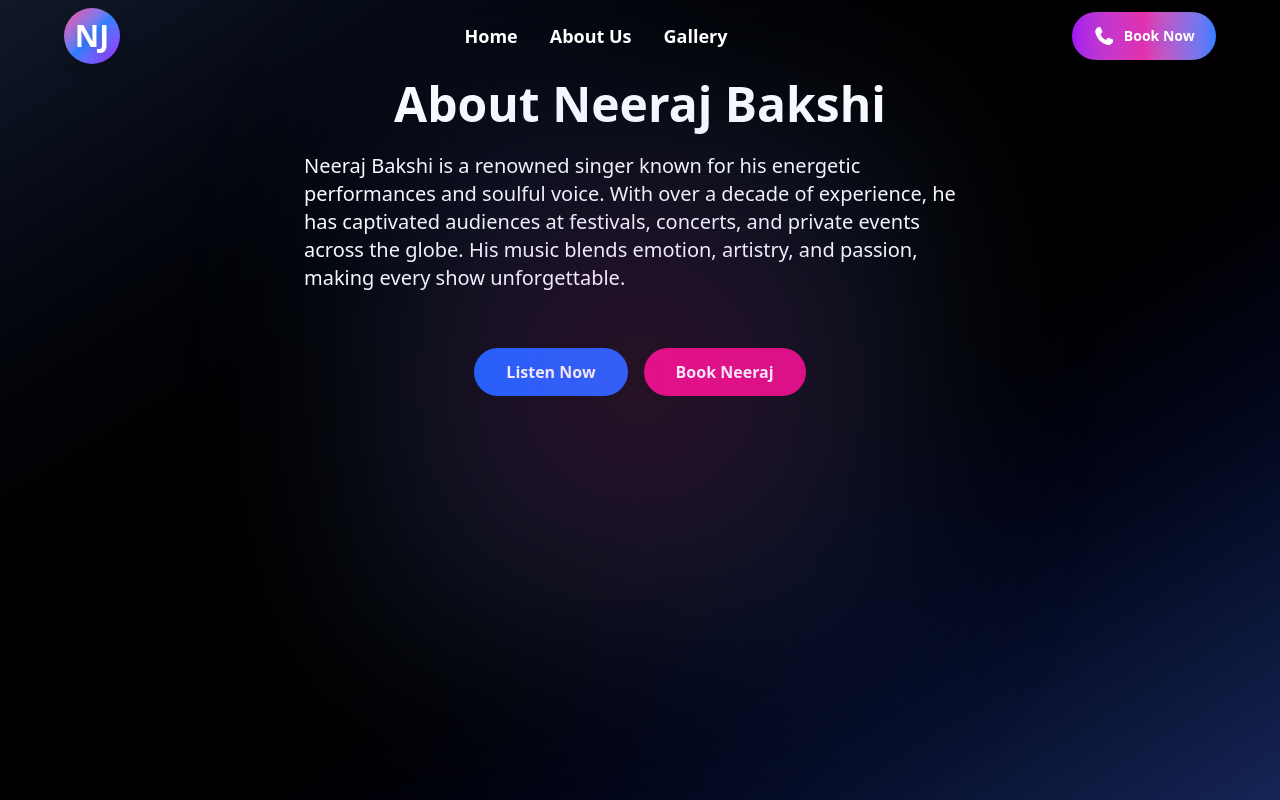
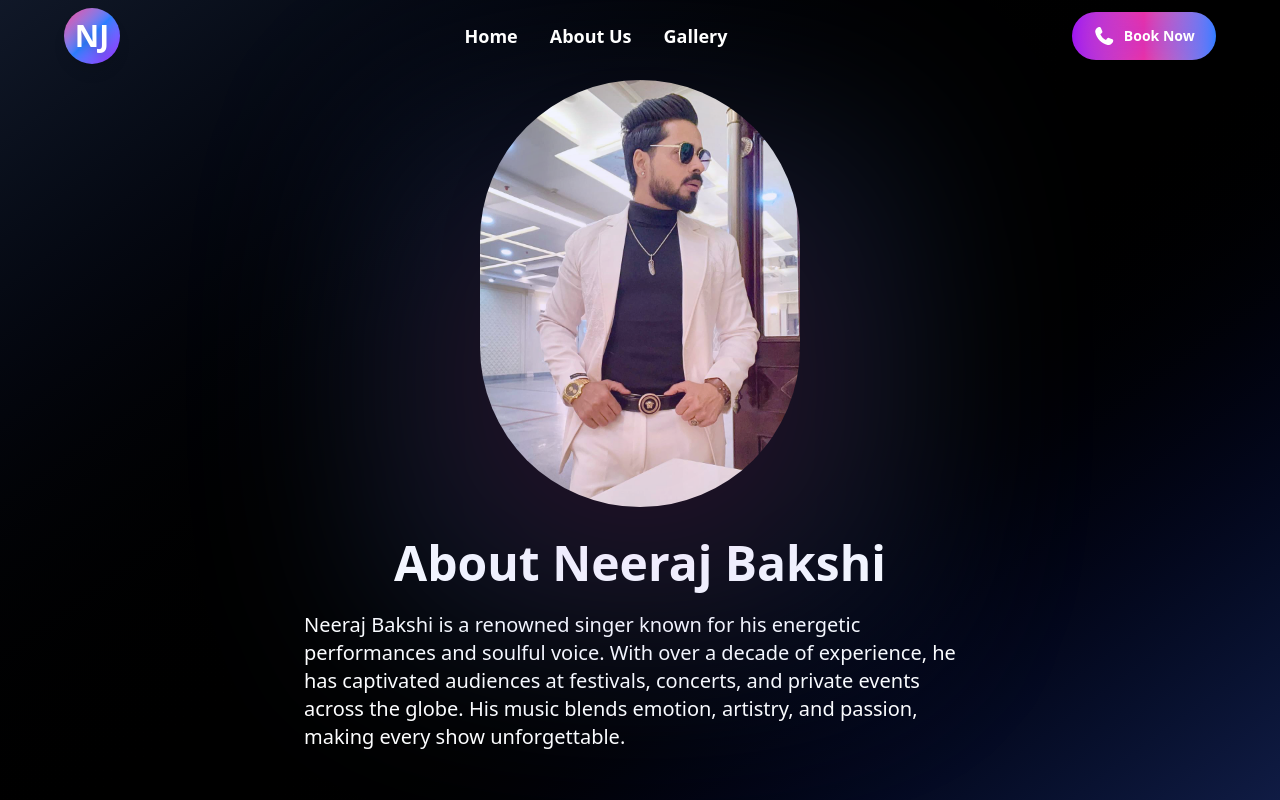
Before and after one commit to Diptanshu1996/neeraj-Bakshi, a Next.js app: page /about in a window 1280 px wide. Shown: the top 800 px of the page. Built offline with nearby package versions, Linux system fonts and the light colour scheme.

Commit message:
fix: Rename about/profile image and update reference in about page

```diff
--- a/src/app/about/page.tsx
+++ b/src/app/about/page.tsx
@@ -1,7 +1,16 @@
+import Image from "next/image";
 
 export default function AboutPage() {
   return (
     <main className="min-h-screen bg-gradient-to-br from-gray-900 via-black to-blue-950 text-white flex flex-col items-center py-20 px-4">
+      <Image
+        src="/profile_about_2026.JPG"
+        alt="Neeraj Bakshi About"
+        width={320}
+        height={320}
+        className="rounded-full shadow-2xl mb-8 object-cover"
+        priority={true}
+      />
       <h1 className="text-5xl font-extrabold mb-6">About Neeraj Bakshi</h1>
       <p className="text-xl max-w-2xl mb-8">Neeraj Bakshi is a renowned singer known for his energetic performances and soulful voice. With over a decade of experience, he has captivated audiences at festivals, concerts, and private events across the globe. His music blends emotion, artistry, and passion, making every show unforgettable.</p>
       <div className="flex gap-4 mt-6">
```
Also changed, not shown: public/profile_about_2026.JPG (added).
